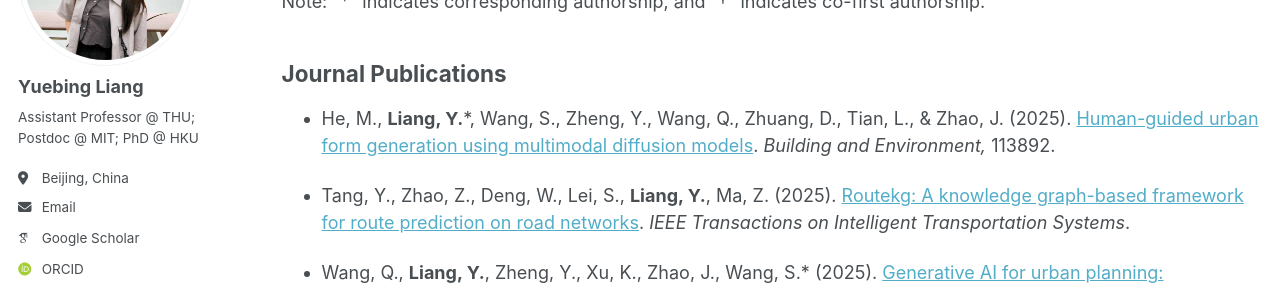
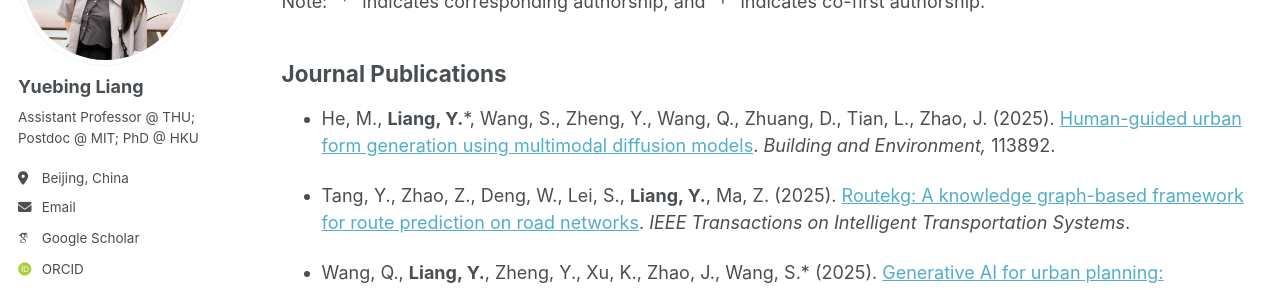
Before and after one commit to yuebingliang/yuebingliang.github.io, a Jekyll site: the page built from _pages/publications.md, in a window 1280 px wide and 900 px high. Shown: the part 208-498 px from the top of the window. Built offline with Jekyll 4.4.1, drawn with Linux system fonts in a browser that asks for light colours; some web fonts are replaced.

```diff
--- a/_pages/publications.md
+++ b/_pages/publications.md
@@ -10,7 +10,7 @@ Note: “*” indicates corresponding authorship, and “†” indicates co-fir
 
 ## Journal Publications
 
-* He, M., **Liang, Y.***,  Wang, S., Zheng, Y., Wang, Q., Zhuang, D., Tian, L., & Zhao, J. (2025). [Human-guided urban form generation using multimodal diffusion models](https://doi.org/10.1016/j.buildenv.2025.113892). <i>Building and Environment, </i>113892.
+* He, M., **Liang, Y.***,  Wang, S., Zheng, Y., Wang, Q., Zhuang, D., Tian, L., Zhao, J. (2025). [Human-guided urban form generation using multimodal diffusion models](https://doi.org/10.1016/j.buildenv.2025.113892). <i>Building and Environment, </i>113892.
 
 * Tang, Y., Zhao, Z., Deng, W., Lei, S., **Liang, Y.**, Ma, Z. (2025). [Routekg: A knowledge graph-based framework for route prediction on road networks](https://doi.org/10.1109/TITS.2025.3615448). <i>IEEE Transactions on Intelligent Transportation Systems</i>.
 
```
